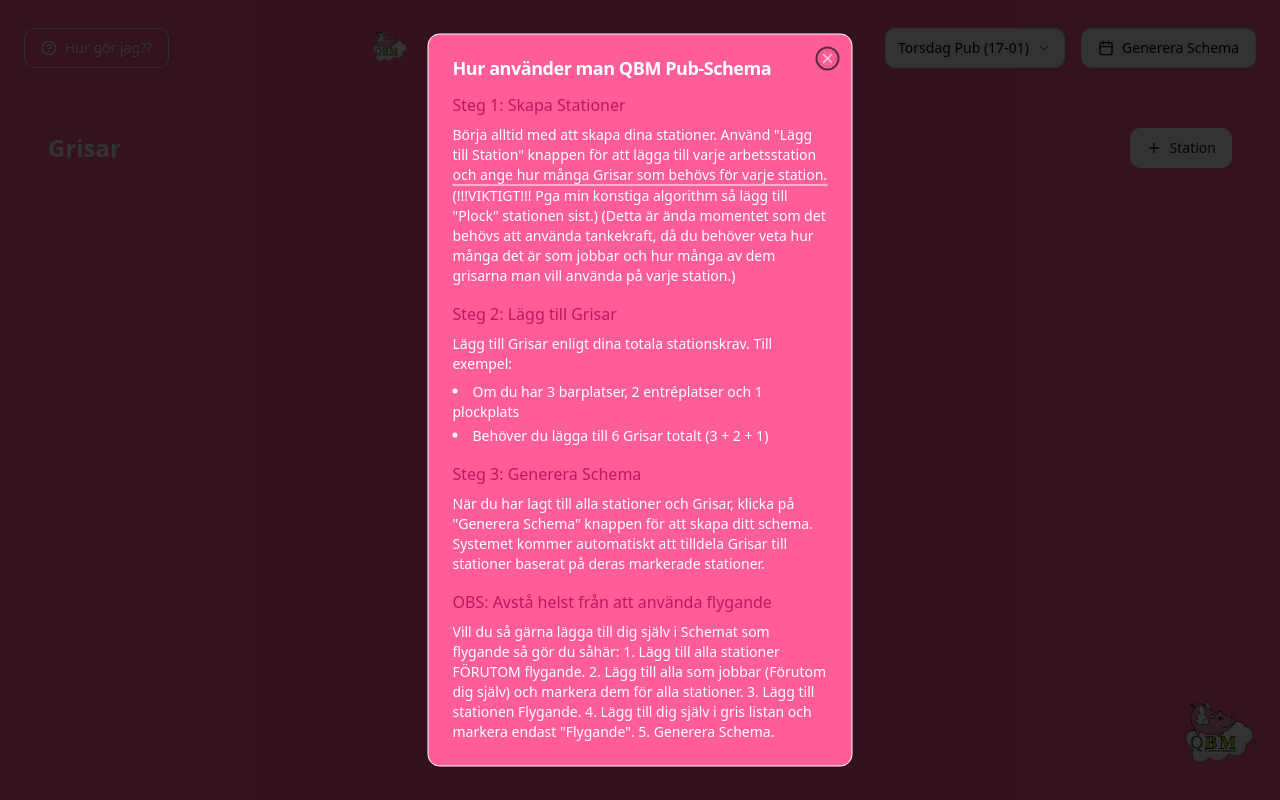
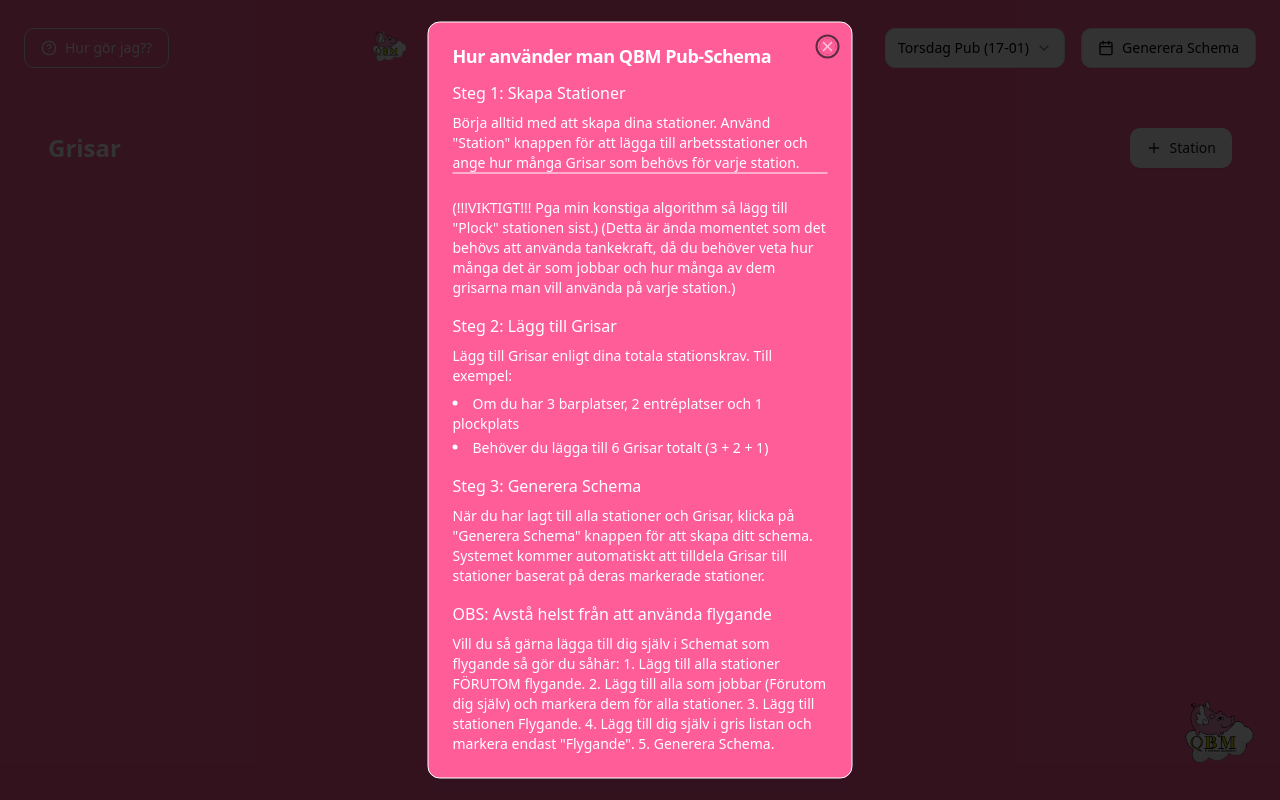
Before and after one commit to Jskebede/qbm-schema, a React (Vite) app: page / in a window 1280 px wide. Both pictures are taken after a click on the button "Hur gör jag??". Built offline with nearby package versions, Linux system fonts and the light colour scheme.

Commit message:
color and structure change

```diff
--- a/src/components/HowToUseDialog.tsx
+++ b/src/components/HowToUseDialog.tsx
@@ -23,19 +23,20 @@ export const HowToUseDialog = () => {
         </DialogHeader>
         <div className="space-y-4">
           <div>
-            <h3 className="font-medium text-pink-700 mb-2">Steg 1: Skapa Stationer</h3>
+            <h3 className="font-medium text-white-700 mb-2">Steg 1: Skapa Stationer</h3>
             <p className="text-sm text-muted-foreground">
-              Börja alltid med att skapa dina stationer. Använd "Lägg till Station" knappen för att lägga till varje arbetsstation
+              Börja alltid med att skapa dina stationer. Använd "Station" knappen för att lägga till arbetsstationer
               och ange hur många Grisar som behövs för varje station.
               </p>
               <hr/>
+              <br />
               <p className="text-sm text-muted-foreground">
               (!!!VIKTIGT!!! Pga min konstiga algorithm så lägg till "Plock" stationen sist.)
               (Detta är ända momentet som det behövs att använda tankekraft, då du behöver veta hur många det är som jobbar och hur många av dem grisarna man vill använda på varje station.)
             </p>
           </div>
           <div>
-            <h3 className="font-medium text-pink-700 mb-2">Steg 2: Lägg till Grisar</h3>
+            <h3 className="font-medium text-white-700 mb-2">Steg 2: Lägg till Grisar</h3>
             <p className="text-sm text-muted-foreground">
               Lägg till Grisar enligt dina totala stationskrav. Till exempel:
             </p>
@@ -45,7 +46,7 @@ export const HowToUseDialog = () => {
             </ul>
           </div>
           <div>
-            <h3 className="font-medium text-pink-700 mb-2">Steg 3: Generera Schema</h3>
+            <h3 className="font-medium text-white-700 mb-2">Steg 3: Generera Schema</h3>
             <p className="text-sm text-muted-foreground">
               När du har lagt till alla stationer och Grisar, klicka på "Generera Schema" knappen
               för att skapa ditt schema. Systemet kommer automatiskt att tilldela Grisar till stationer baserat på
@@ -53,7 +54,7 @@ export const HowToUseDialog = () => {
             </p>
           </div>
           <div>
-            <h3 className="font-medium text-pink-700 mb-2">OBS: Avstå helst från att använda flygande </h3>
+            <h3 className="font-medium text-white-700 mb-2">OBS: Avstå helst från att använda flygande </h3>
             <p className="text-sm text-muted-foreground">
                 Vill du så gärna lägga till dig själv i Schemat som flygande så gör du såhär:
                 1. Lägg till alla stationer FÖRUTOM flygande.
```
